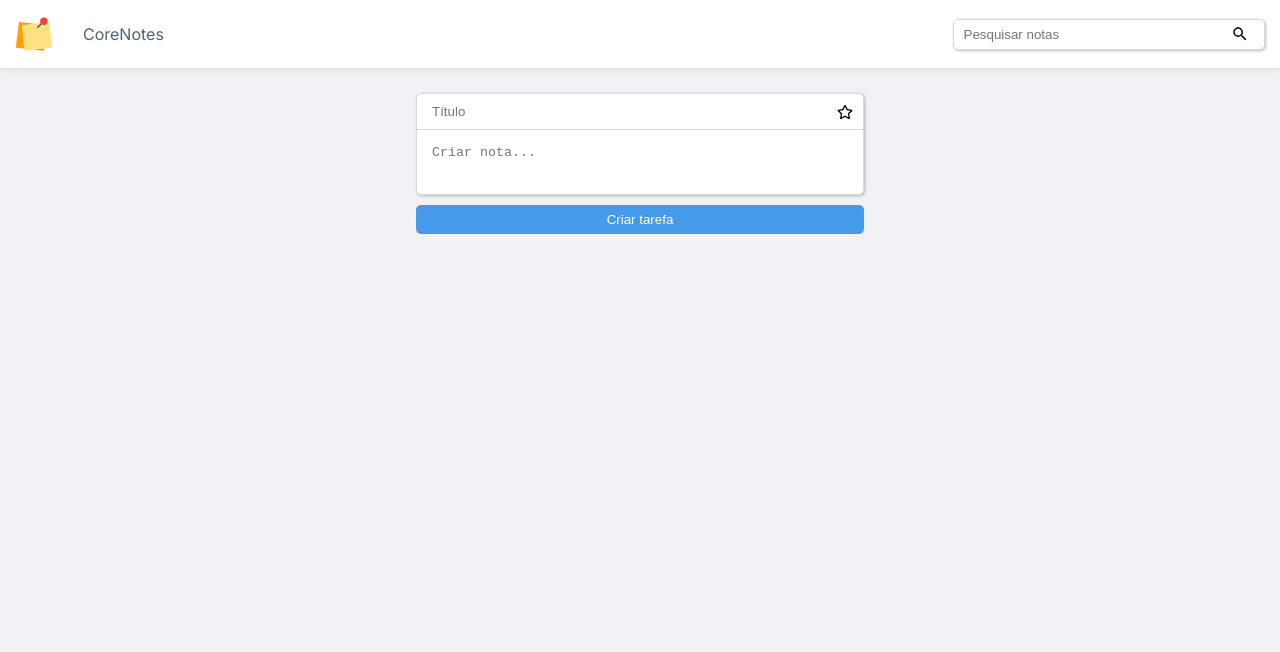
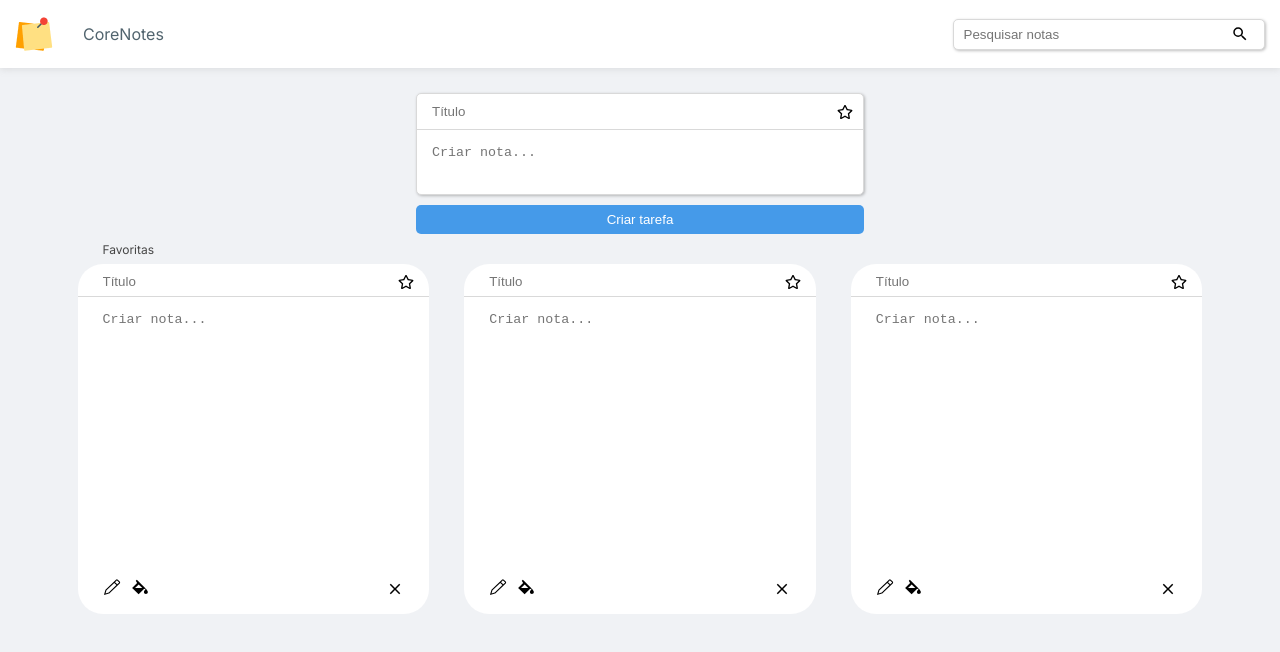
Before and after one commit to belloLucas/todo, a React (Vite) app: page / in a window 1280 px wide. Shown: the top 652 px of the page. Built offline with nearby package versions, Linux system fonts and the light colour scheme.

Commit message:
feat: Favorite notes row added

```diff
--- a/src/App.tsx
+++ b/src/App.tsx
@@ -1,11 +1,13 @@
 import Header from "./components/header/Header";
 import CreateTask from "./components/createTask/CreateTask";
+import Tasks from "./components/tasks/Tasks";
 
 function App() {
   return (
     <>
       <Header></Header>
       <CreateTask></CreateTask>
+      <Tasks></Tasks>
     </>
   );
 }
--- a/src/components/createTask/CreateTask.scss
+++ b/src/components/createTask/CreateTask.scss
@@ -7,7 +7,7 @@
   margin-top: 25px;
   font-family: "Inter", sans-serif;
 
-  .boxTask {
+  .createTaskBox {
     width: 35%;
     background-color: white;
     border: 1px solid #d9d9d9;
--- a/src/components/createTask/CreateTask.tsx
+++ b/src/components/createTask/CreateTask.tsx
@@ -5,7 +5,7 @@ export default function Tasks() {
   return (
     <main>
       <div className="createTask">
-        <div className="boxTask">
+        <div className="createTaskBox">
           <div className="header">
             <input type="text" name="title" id="title" placeholder="Título" />
             <FaRegStar className="addToFavorite" />
--- /dev/null
+++ b/src/components/tasks/Tasks.scss
@@ -0,0 +1,127 @@
+.favorite {
+  display: flex;
+  justify-content: center;
+  width: 100%;
+  padding: 30px 15px;
+  position: relative;
+
+  @media (max-width: 450px) {
+    margin-top: 1.5rem;
+  }
+
+  .title {
+    position: absolute;
+    left: 8%;
+    top: 2%;
+    font-size: 12px;
+    color: #464646;
+
+    @media (max-width: 680px) {
+      top: 1%;
+      left: 12%;
+    }
+
+    @media (max-width: 450px) {
+      top: 1%;
+      left: 50%;
+      transform: translateX(-50%);
+    }
+  }
+
+  .fav-row {
+    display: grid;
+    grid-template-columns: repeat(3, 1fr);
+    justify-content: center;
+    gap: 35px;
+    width: 90%;
+
+    @media (max-width: 680px) {
+      grid-template-columns: repeat(2, 1fr);
+    }
+
+    @media (max-width: 450px) {
+      margin-top: 1rem;
+      grid-template-columns: 1fr;
+    }
+
+    .boxTask {
+      width: 100%;
+      height: 350px;
+      background-color: white;
+      border-radius: 25px;
+      position: relative;
+
+      @media (max-width: 680px) {
+        margin: 0 auto;
+        width: 90%;
+      }
+
+      @media (max-width: 380px) {
+        width: 90%;
+      }
+
+      .header {
+        display: flex;
+        justify-content: space-between;
+        padding: 5px 15px;
+        border-bottom: 1px solid #d9d9d9;
+        width: 100%;
+
+        input[type="text"] {
+          height: 100%;
+          width: 95%;
+          padding: 5px 10px 2px 10px;
+          border: none;
+          &:focus {
+            outline: none;
+          }
+        }
+
+        .addToFavorite {
+          position: absolute;
+          cursor: pointer;
+          right: 15px;
+          top: 10px;
+        }
+      }
+
+      .content {
+        width: 100%;
+        height: 78%;
+        padding: 10px 20px;
+
+        .description {
+          width: 99%;
+          height: 100%;
+          padding: 5px;
+          border: none;
+          resize: none;
+
+          &:focus {
+            outline: none;
+          }
+        }
+      }
+
+      .buttons {
+        display: flex;
+        justify-content: space-between;
+        align-items: center;
+        padding: 5px 20px;
+        font-size: 18px;
+
+        span {
+          padding: 5px;
+          line-height: 5px;
+
+          cursor: pointer;
+          border-radius: 50%;
+
+          &:active {
+            background-color: #ffe3b3;
+          }
+        }
+      }
+    }
+  }
+}
--- /dev/null
+++ b/src/components/tasks/Tasks.tsx
@@ -0,0 +1,93 @@
+import { FaRegStar, FaStar } from "react-icons/fa";
+import { IoMdClose, IoMdColorFill } from "react-icons/io";
+import { GoPencil } from "react-icons/go";
+
+import "./Tasks.scss";
+
+export default function Tasks() {
+  return (
+    <section className="favorite">
+      <p className="title">Favoritas</p>
+      <div className="fav-row">
+        <div className="boxTask">
+          <div className="header">
+            <input type="text" name="title" id="title" placeholder="Título" />
+            <FaRegStar className="addToFavorite" />
+          </div>
+          <div className="content">
+            <textarea
+              name="description"
+              className="description"
+              placeholder="Criar nota..."
+            />
+          </div>
+          <div className="buttons">
+            <div className="left">
+              <span className="edit">
+                <GoPencil></GoPencil>
+              </span>
+              <span className="paint">
+                <IoMdColorFill></IoMdColorFill>
+              </span>
+            </div>
+            <span className="remove">
+              <IoMdClose></IoMdClose>
+            </span>
+          </div>
+        </div>
+        <div className="boxTask">
+          <div className="header">
+            <input type="text" name="title" id="title" placeholder="Título" />
+            <FaRegStar className="addToFavorite" />
+          </div>
+          <div className="content">
+            <textarea
+              name="description"
+              className="description"
+              placeholder="Criar nota..."
+            />
+          </div>
+          <div className="buttons">
+            <div className="left">
+              <span className="edit">
+                <GoPencil></GoPencil>
+              </span>
+              <span className="paint">
+                <IoMdColorFill></IoMdColorFill>
+              </span>
+            </div>
+            <span className="remove">
+              <IoMdClose></IoMdClose>
+            </span>
+          </div>
+        </div>
+        <div className="boxTask">
+          <div className="header">
+            <input type="text" name="title" id="title" placeholder="Título" />
+            <FaRegStar className="addToFavorite" />
+          </div>
+          <div className="content">
+            <textarea
+              name="description"
+              className="description"
+              placeholder="Criar nota..."
+            />
+          </div>
+          <div className="buttons">
+            <div className="left">
+              <span className="edit">
+                <GoPencil></GoPencil>
+              </span>
+              <span className="paint">
+                <IoMdColorFill></IoMdColorFill>
+              </span>
+            </div>
+            <span className="remove">
+              <IoMdClose></IoMdClose>
+            </span>
+          </div>
+        </div>
+      </div>
+    </section>
+  );
+}
--- a/src/index.css
+++ b/src/index.css
@@ -6,4 +6,5 @@
 
 body {
   background-color: #f0f2f5;
+  font-family: "Inter", sans-serif;
 }
```
